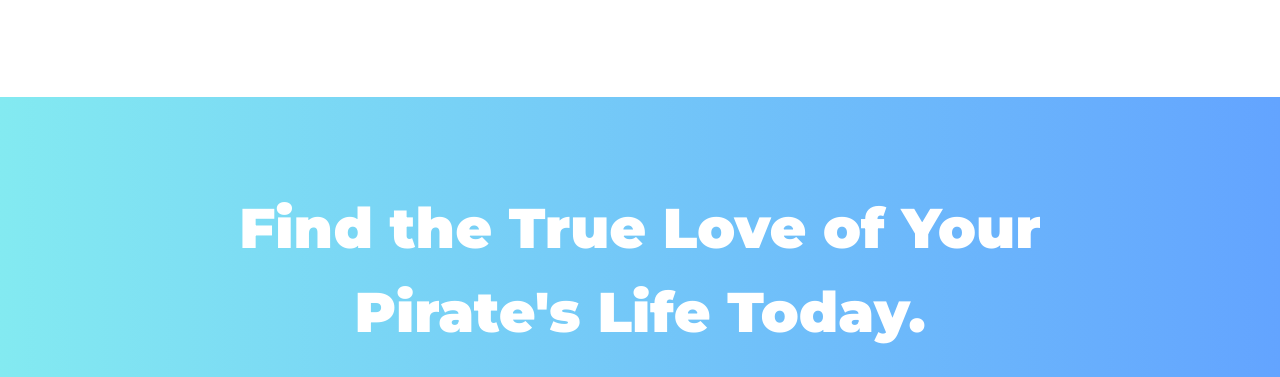
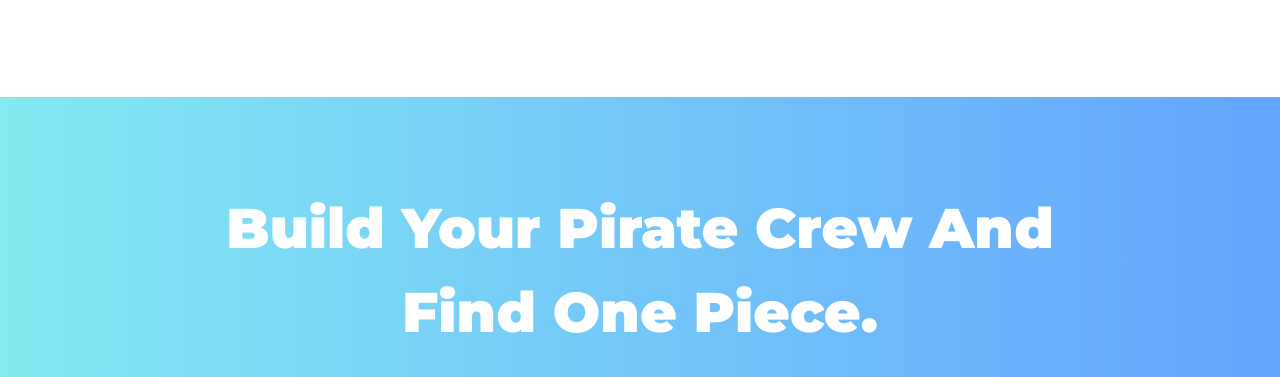
Before and after one commit to R1kard0/OneMeat, a plain HTML site: page index.html in a window 1280 px wide. Shown: the part 2537-2914 px from the top of the page. Drawn offline with nearby package versions, Linux system fonts and the light colour scheme.

Commit message:
Update index.html

```diff
--- a/index.html
+++ b/index.html
@@ -210,7 +210,7 @@
 
   <section id="cta">
 
-    <h3 class="cta-heading">Find the True Love of Your Pirate's Life Today.</h3>
+    <h3 class="cta-heading">Build Your Pirate Crew And Find One Piece.</h3>
     <button type="button" class="download-footer btn btn-lg brn-block btn-dark"><i class="fa-brands fa-apple"></i> Download</button>
     <button type="button" class="download-footer btn btn-lg brn-block btn-light"><i class="fa-brands fa-google-play"></i> Download</button>
 
```
